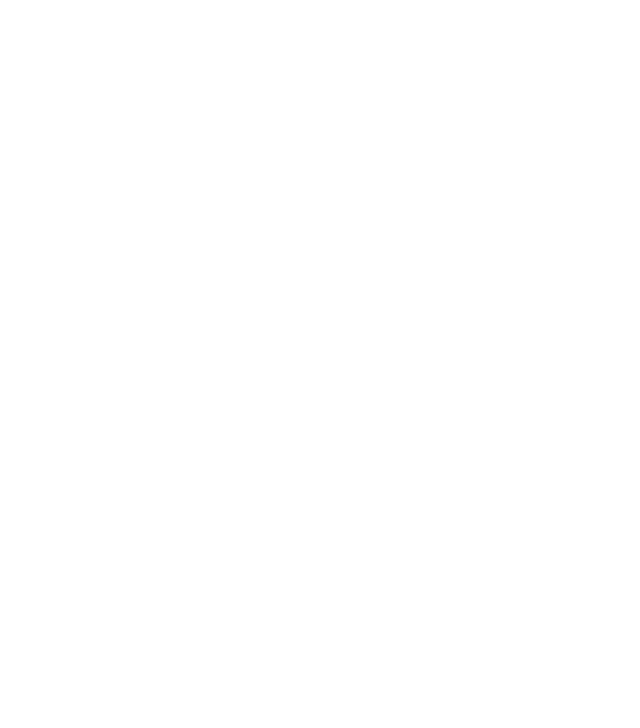
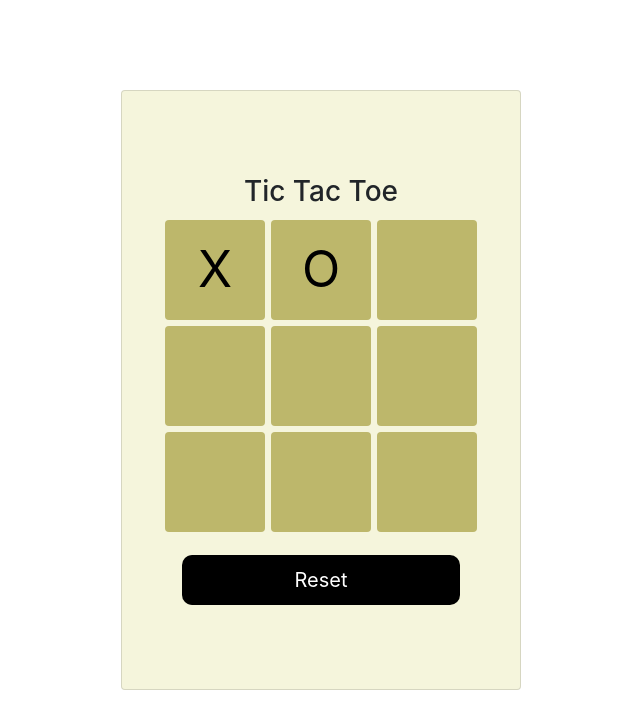
Before and after one commit to khalilNayakawadi/Learn_Javascript, a plain HTML site: page Tic Tac Toe/index.html in a window 1280 px wide. Shown: the whole page, without its empty margins (319-959 px from the left). Drawn offline with nearby package versions, Linux system fonts and the light colour scheme.

Commit message:
Frontend created

```diff
--- a/Tic Tac Toe/index.html
+++ b/Tic Tac Toe/index.html
@@ -4,10 +4,37 @@
     <meta charset="UTF-8">
     <meta name="viewport" content="width=device-width, initial-scale=1.0">
     <link rel="stylesheet" href="style.css">
+    <link rel="stylesheet" href="https://cdn.jsdelivr.net/npm/bootstrap@4.0.0/dist/css/bootstrap.min.css" integrity="sha384-Gn5384xqQ1aoWXA+058RXPxPg6fy4IWvTNh0E263XmFcJlSAwiGgFAW/dAiS6JXm" crossorigin="anonymous">
     <title>Tic Tac Toe</title>
 </head>
 <body>
+    <div class="container">
+        <div class="card">
+            <h3>Tic Tac Toe</h3>
+            <div class="btndiv">
+                <button class="btn">X</button>
+                <button class="btn">O</button>
+                <button class="btn"></button>
+            </div>
+            <div class="btndiv">
+                <button class="btn"></button>
+                <button class="btn"></button>
+                <button class="btn"></button>
+            </div>
+            <div class="btndiv">
+                <button class="btn"></button>
+                <button class="btn"></button>
+                <button class="btn"></button>
+            </div>
+
+            <button class="resetbtn">Reset</button>
+
+        </div>
+    </div>
 
     <script src="game.js"></script>
+    <script src="https://code.jquery.com/jquery-3.2.1.slim.min.js" integrity="sha384-KJ3o2DKtIkvYIK3UENzmM7KCkRr/rE9/Qpg6aAZGJwFDMVNA/GpGFF93hXpG5KkN" crossorigin="anonymous"></script>
+<script src="https://cdn.jsdelivr.net/npm/popper.js@1.12.9/dist/umd/popper.min.js" integrity="sha384-ApNbgh9B+Y1QKtv3Rn7W3mgPxhU9K/ScQsAP7hUibX39j7fakFPskvXusvfa0b4Q" crossorigin="anonymous"></script>
+<script src="https://cdn.jsdelivr.net/npm/bootstrap@4.0.0/dist/js/bootstrap.min.js" integrity="sha384-JZR6Spejh4U02d8jOt6vLEHfe/JQGiRRSQQxSfFWpi1MquVdAyjUar5+76PVCmYl" crossorigin="anonymous"></script>
 </body>
 </html>
--- a/Tic Tac Toe/style.css
+++ b/Tic Tac Toe/style.css
@@ -0,0 +1,43 @@
+.container{
+    display: flex;
+    margin-top: 30px;
+    justify-content: center;
+    align-items: center;
+    height: 90vh;
+}
+.card{
+    background-color: beige !important;
+    height: 600px;
+    width: 400px;
+    display: flex;
+    justify-content: center;
+    align-items: center;
+}
+
+.btn{
+    height: 100px;
+    width: 100px;
+    margin: 3PX;
+    background-color: darkkhaki !important;
+    font-size: 50px !important;
+    border-radius: 15px;
+}
+
+.btndiv{
+    width: 90%;
+    display: flex;
+    align-items: center;
+    justify-content: center;
+}
+
+.resetbtn{
+    width: 70%;
+    margin-top: 20px;
+    height: 50px;
+    border: none;
+    background-color: black;
+    color : white;
+    border-radius: 10px;
+    font-size: 20px;
+
+}
```
